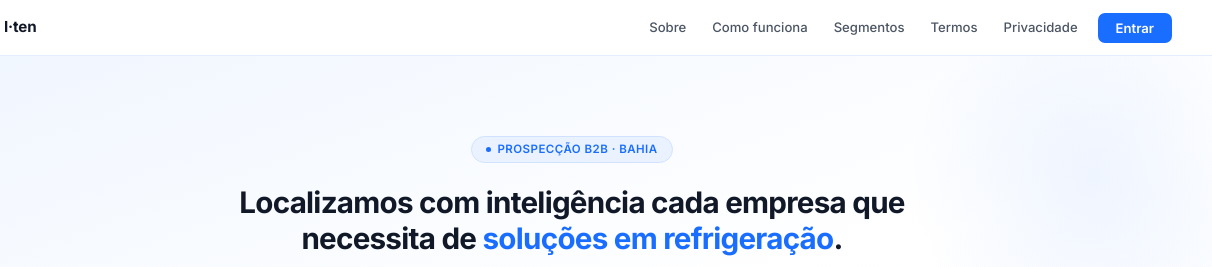
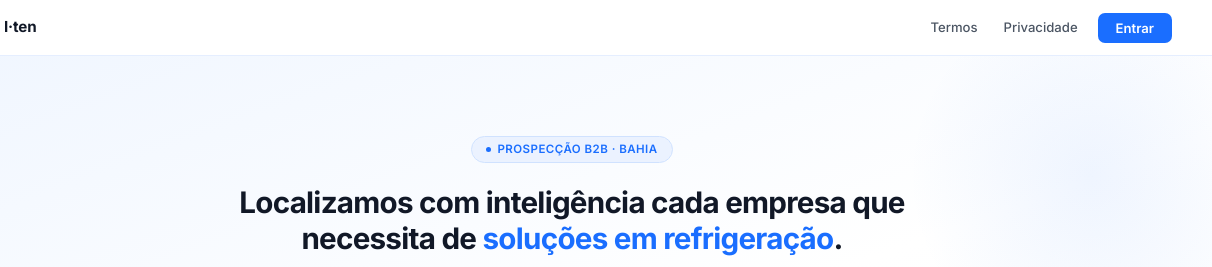
Before and after one commit to MatheusBahot/ceres-app, a website: page public/login.html in a window 1280 px wide. Shown: the top 267 px of the page, 68-1280 px from the left. Drawn offline with Linux system fonts and the light colour scheme.

Commit message:
Nav: somente Termos, Privacidade e Entrar no topo

```diff
--- a/public/login.html
+++ b/public/login.html
@@ -328,9 +328,6 @@
     <img src="/assets/logo.svg" width="24" height="24" alt="I·ten">I·ten
   </a>
   <div class="nav-links">
-    <a href="#sobre"       class="nav-a">Sobre</a>
-    <a href="#como"        class="nav-a">Como funciona</a>
-    <a href="#seg"         class="nav-a">Segmentos</a>
     <a href="/termos"      class="nav-a">Termos</a>
     <a href="/privacidade" class="nav-a">Privacidade</a>
     <button class="btn-login" onclick="openL()">Entrar</button>
```
